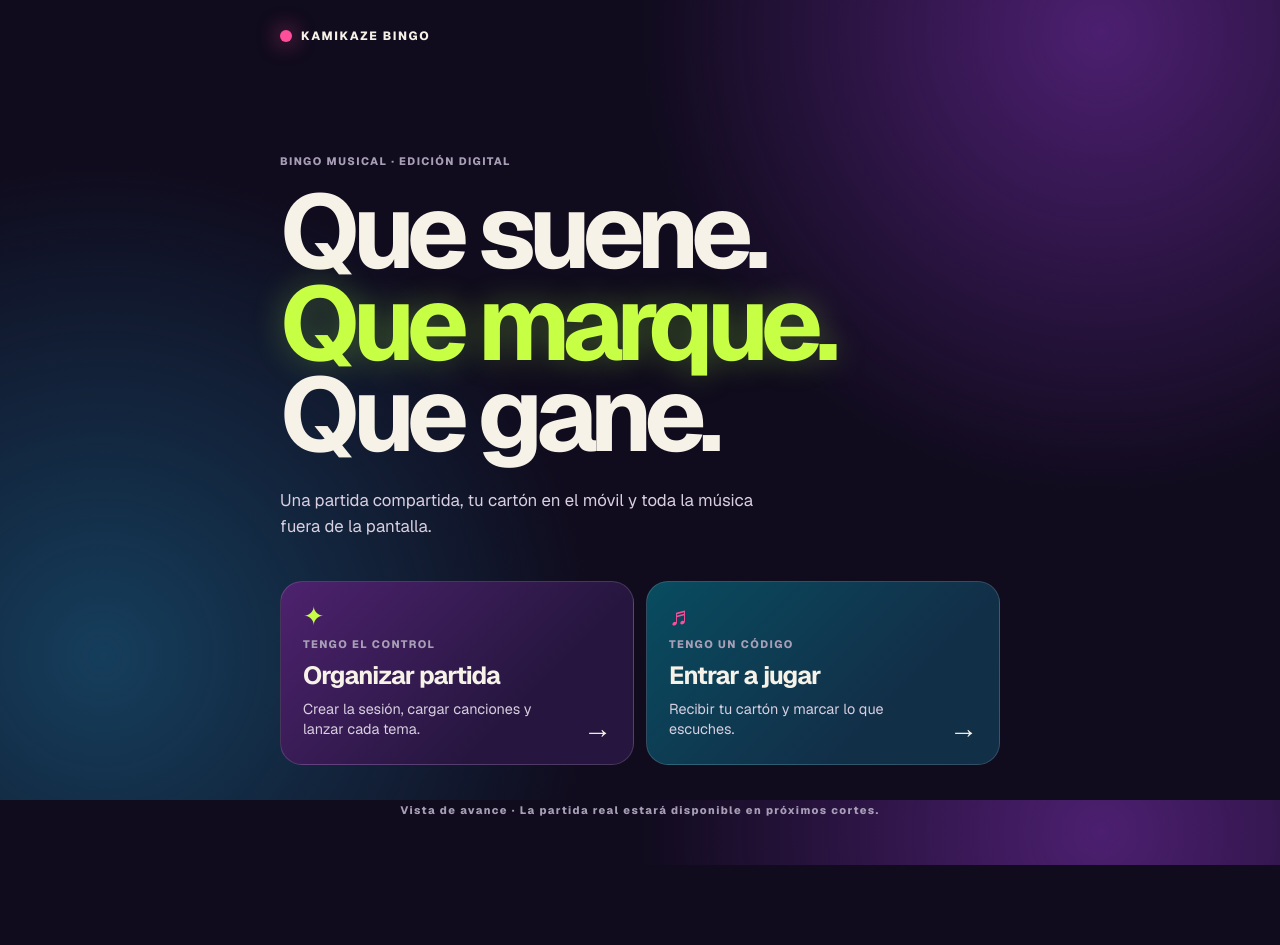
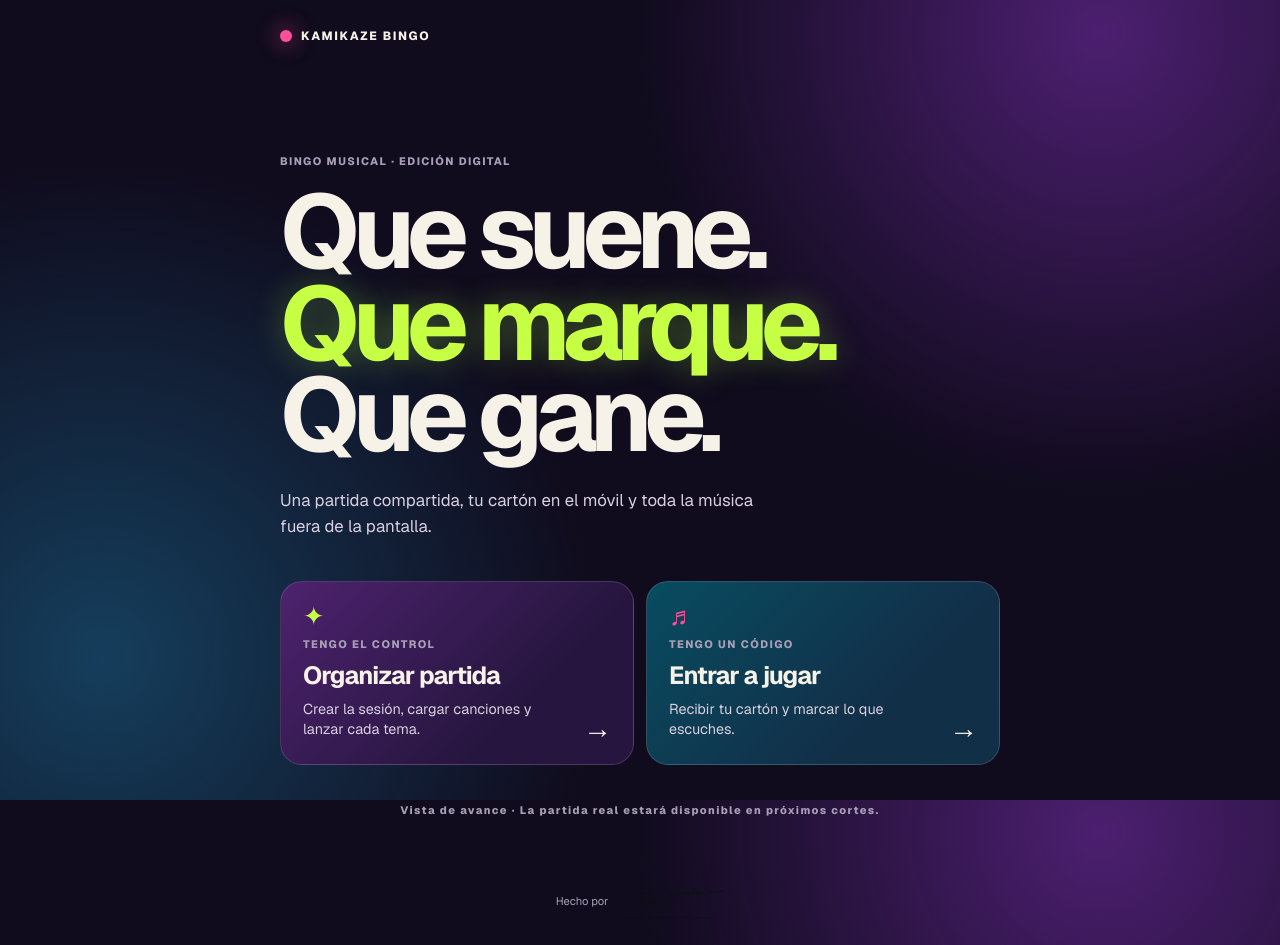
Before and after one commit to ralph1985/music-bingo, a Next.js app: page / in a window 1280 px wide. Before the commit the page ends 865 px from the top, so only its background shows below. Built offline with nearby package versions, Linux system fonts and the light colour scheme.

Commit message:
feat: credit conquense.dev in the footer

```diff
--- a/src/app/globals.css
+++ b/src/app/globals.css
@@ -68,4 +68,8 @@ a {
 .song-cell { min-height: 112px; padding: 12px 9px; border: 1px solid #ffffff29; border-radius: 14px; background: #ffffff0c; display: flex; flex-direction: column; justify-content: space-between; }
 .song-cell:nth-child(3n + 1) { border-color: #ff4f9a80; } .song-cell:nth-child(3n + 2) { border-color: #c6ff4380; } .song-cell:nth-child(3n) { border-color: #9873ff80; }
 .song-cell strong { font-size: .86rem; line-height: 1.1; }.song-cell span { color: var(--muted); font-size: .7rem; }
+.site-footer { display: flex; align-items: center; justify-content: center; gap: 8px; padding: 18px 20px 26px; color: var(--muted); font-size: .7rem; }
+.site-footer a { display: inline-flex; border-radius: 4px; outline-offset: 4px; }
+.site-footer a:focus-visible { outline: 2px solid var(--lime); }
+.site-footer img { width: 108px; height: auto; opacity: .82; }
 @media (min-width: 620px) { .entry-grid { grid-template-columns: 1fr 1fr; }.hero { padding-top: 110px; }.card-grid { grid-template-columns: repeat(4, 1fr); } }
--- a/src/app/layout.tsx
+++ b/src/app/layout.tsx
@@ -1,5 +1,6 @@
 import type { Metadata } from "next";
 import { Geist, Geist_Mono } from "next/font/google";
+import Footer from "@/components/footer";
 import "./globals.css";
 
 const geistSans = Geist({
@@ -20,7 +21,10 @@ export const metadata: Metadata = {
 export default function RootLayout({ children }: LayoutProps<"/">) {
   return (
     <html lang="es" className={`${geistSans.variable} ${geistMono.variable}`}>
-      <body>{children}</body>
+      <body>
+        {children}
+        <Footer />
+      </body>
     </html>
   );
 }
--- /dev/null
+++ b/src/components/footer.tsx
@@ -0,0 +1,17 @@
+import Image from "next/image";
+
+export default function Footer() {
+  return (
+    <footer className="site-footer">
+      <span>Hecho por</span>
+      <a href="https://www.conquense.dev" target="_blank" rel="noreferrer">
+        <Image
+          src="/brand/conquense-dev-logo-dark.webp"
+          alt="conquense.dev"
+          width={1200}
+          height={407}
+        />
+      </a>
+    </footer>
+  );
+}
```
Also changed, not shown: public/brand/conquense-dev-logo-dark.webp (added), 1 other file (tests, documents, lock files or other folders).
